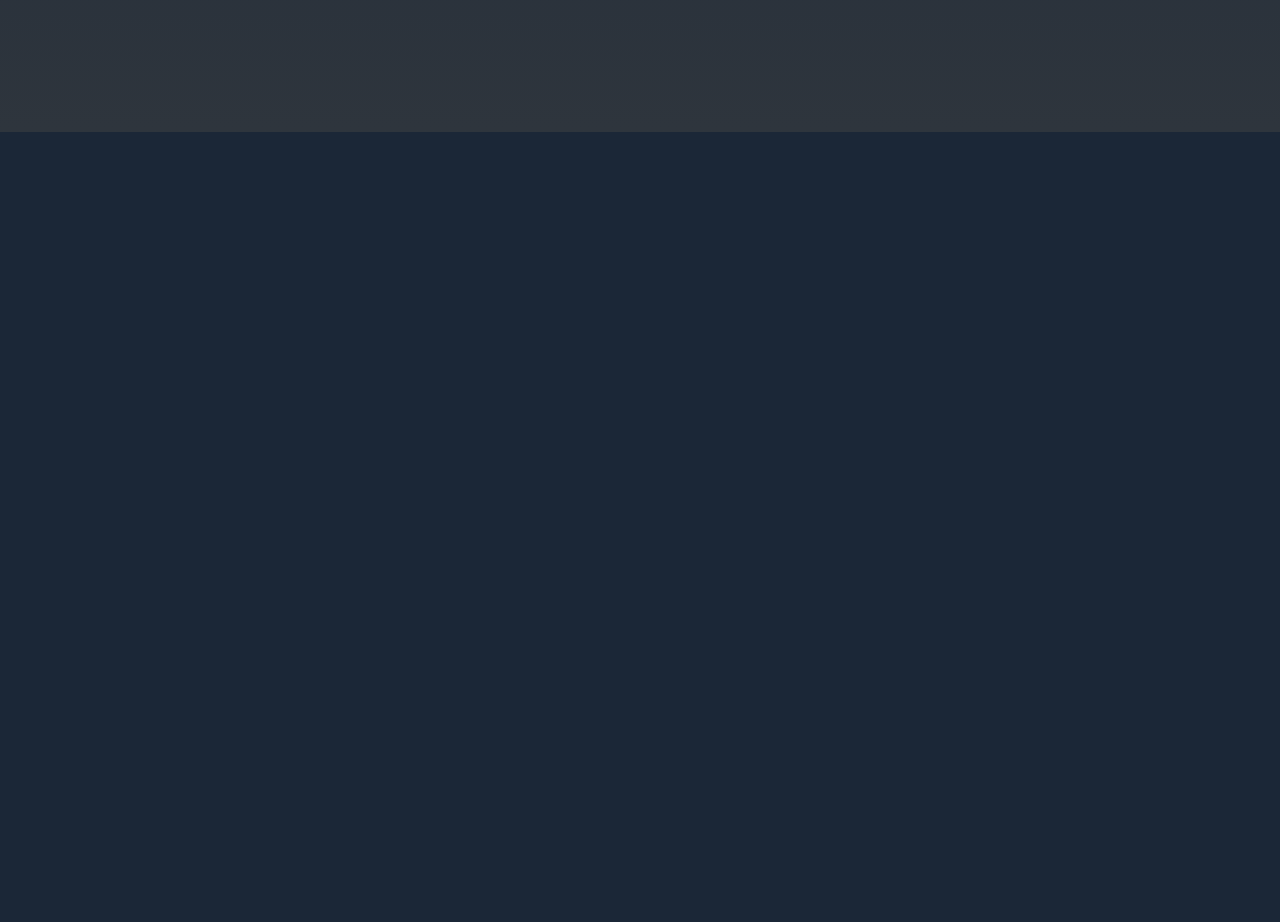
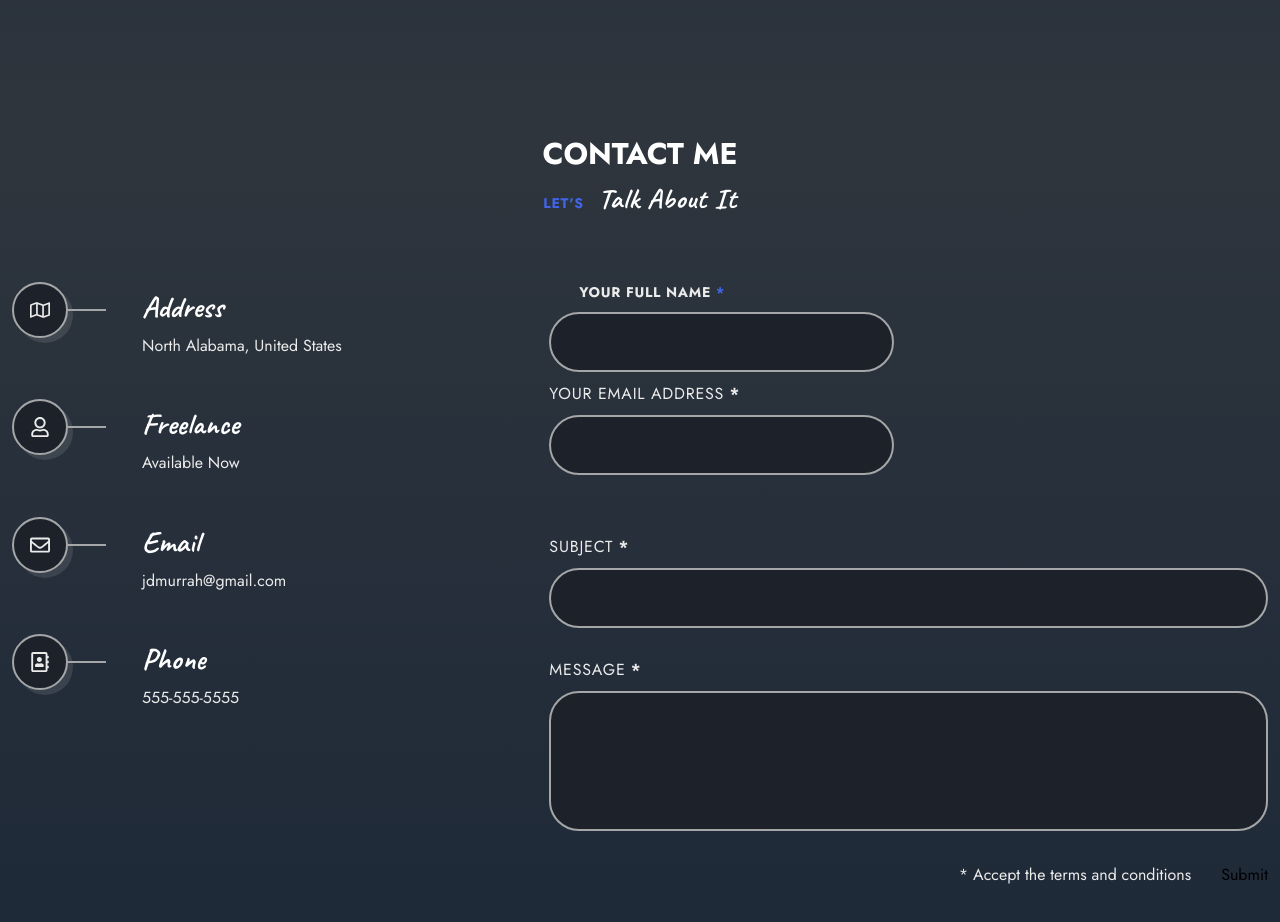
Before and after one commit to Jaymoo87/ViteReactPortfolio, a React (Vite) app: page / in a window 1280 px wide. Shown: the part 7820-8742 px from the top of the page. Before the commit the page ends 7952 px from the top, so only its background shows below. Built offline with nearby package versions, Linux system fonts and the light colour scheme.

Commit message:
Contact page made almost formatted right, no place to store any data yet, might use mailgun

```diff
--- a/src/App.jsx
+++ b/src/App.jsx
@@ -9,6 +9,7 @@
 import Testimonials from "./components/testimonials/Testimonials";
 import Pricing from "./components/pricing/Pricing";
 import Blog from "./components/blog/Blog";
+import Contact from "./components/contact/Contact";
 
 function App() {
   const [count, setCount] = useState(0);
@@ -23,6 +24,7 @@
       <Testimonials />
       <Pricing />
       <Blog />
+      <Contact />
     </main>
   );
 }
--- /dev/null
+++ b/src/components/contact/Contact.jsx
@@ -0,0 +1,124 @@
+import React, { useState } from "react";
+import { FaRegAddressBook, FaRegEnvelope, FaRegUser, FaRegMap } from "react-icons/fa";
+
+import "./contact.css";
+
+const Contact = () => {
+  const [form, setForm] = useState({ name: "", email: "", subject: "", message: "" });
+  const handleChange = (e) => {
+    const name = e.target.name;
+    const value = e.target.value;
+    setForm({ ...form, [name]: value });
+  };
+
+  return (
+    <section className="contact section" id="contact">
+      <h2 className="section__title">Contact Me</h2>
+      <p className="section__subtitle text-cs">
+        Let's <span>Talk About It</span>
+      </p>
+
+      <div className="contact__container container grid">
+        <div className="contact__content">
+          <div className="contact__card">
+            <span className="contact__card-icon">
+              <FaRegMap />
+            </span>
+
+            <h3 className="contact__card-title">Address</h3>
+            <p className="contact__card-data">North Alabama, United States</p>
+          </div>
+
+          <div className="contact__card">
+            <span className="contact__card-icon">
+              <FaRegUser />
+            </span>
+
+            <h3 className="contact__card-title">Freelance</h3>
+            <p className="contact__card-data">Available Now</p>
+          </div>
+
+          <div className="contact__card">
+            <span className="contact__card-icon">
+              <FaRegEnvelope />
+            </span>
+
+            <h3 className="contact__card-title">Email</h3>
+            <p className="contact__card-data">jdmurrah@gmail.com</p>
+          </div>
+
+          <div className="contact__card">
+            <span className="contact__card-icon">
+              <FaRegAddressBook />
+            </span>
+
+            <h3 className="contact__card-title">Phone</h3>
+            <p className="contact__card-data">555-555-5555</p>
+          </div>
+        </div>
+
+        <form className="contact__form">
+          <div className="contact__form-group grid">
+            <div className="contact__form-div">
+              <label className="contact__form-tag text-cs">
+                Your Full Name <b>*</b>
+              </label>
+              <input
+                type="text"
+                name="name"
+                value={form.name}
+                onChange={handleChange}
+                className="contact__form-input"
+              />
+
+              <div className="contact__form-div">
+                <label className="contact_form-tag text-cs">
+                  Your Email Address <b>*</b>
+                </label>
+                <input
+                  type="text"
+                  name="email"
+                  value={form.email}
+                  onChange={handleChange}
+                  className="contact__form-input"
+                />
+              </div>
+            </div>{" "}
+          </div>
+
+          <div className="contact__form-div">
+            <label className="contact_form-tag text-cs">
+              Subject <b>*</b>
+            </label>
+            <input
+              type="text"
+              name="subject"
+              value={form.subject}
+              onChange={handleChange}
+              className="contact__form-input"
+            />
+          </div>
+
+          <div className="contact__form-div contact__form-area">
+            <label className="contact_form-tag text-cs">
+              Message <b>*</b>
+            </label>
+            <textarea
+              className="contact__form-input contact__form-area"
+              name="message"
+              value={form.message}
+              onChange={handleChange}
+            ></textarea>
+          </div>
+
+          <div className="contact__submit">
+            <p>* Accept the terms and conditions</p>
+            <button type="submit">Submit</button>
+          </div>
+        </form>
+      </div>
+    </section>
+  );
+};
+
+export default Contact;
--- /dev/null
+++ b/src/components/contact/contact.css
@@ -0,0 +1,90 @@
+.contact {
+  background-image: var(--second-gradient);
+}
+
+.contact__container {
+  grid-template-columns: 5fr 7fr;
+}
+
+.contact__card {
+  padding-left: 130px;
+  margin-bottom: 40px;
+  position: relative;
+}
+
+.contact__card-icon,
+.contact__form-input {
+  border: 2px solid var(--border-color);
+  background-color: var(--container-color);
+}
+
+.contact__card-icon {
+  position: absolute;
+  top: 0;
+  left: 0;
+  width: 56px;
+  height: 56px;
+  border-radius: 50%;
+  box-shadow: var(--shadow);
+  font-size: var(--larger-font-size);
+  display: grid;
+  place-items: center;
+}
+
+.contact__card-icon::after {
+  content: "";
+  width: 40px;
+  height: 2px;
+  background-color: var(--border-color);
+  position: absolute;
+  left: 100%;
+  top: 50%;
+  margin-top: -1px;
+}
+
+.contact__card-title {
+  font-size: var(--h2-font-size);
+  font-family: var(--second-font);
+  padding-block: 6px;
+}
+
+.contact__form-group {
+  grid-template-columns: repeat(2, 1fr);
+  column-gap: 30px;
+}
+
+.contact__form-div {
+  display: grid;
+  row-gap: 10px;
+  margin-bottom: 30px;
+}
+
+.contact__form-tag {
+  margin-left: 30px;
+  font-size: var(--smaller-font-size);
+  font-weight: 700;
+}
+
+.contact__form-tag b {
+  color: var(--primary-color);
+}
+
+.contact__form-input {
+  color: var(--title-color);
+  height: 60px;
+  border-radius: 30px;
+  padding-inline: 30px;
+}
+
+.contact__form-area .contact__form-input {
+  height: 140px;
+  padding-block: 20px;
+  resize: none;
+}
+
+.contact__submit {
+  display: flex;
+  align-items: center;
+  justify-content: flex-end;
+  column-gap: 30px;
+}
```
